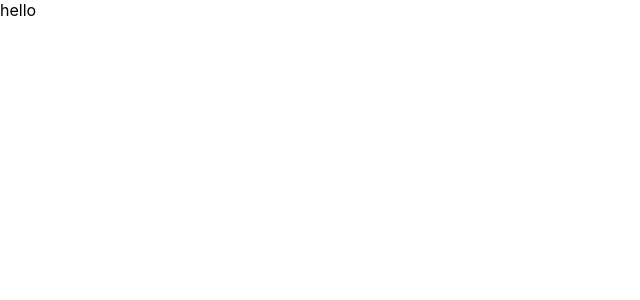
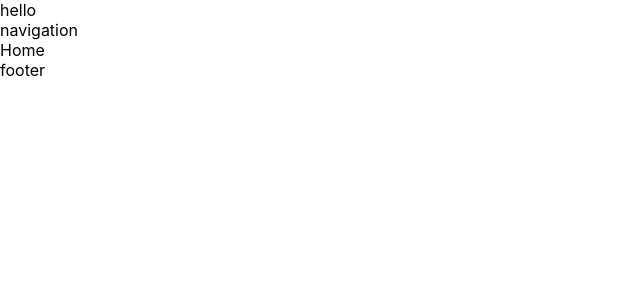
Before and after one commit to turkaytunc/portfolio, a React (Create React App) app: page / in a window 1280 px wide. Shown: the top 300 px of the page, without its empty margins (0-640 px from the left). Built offline with nearby package versions, Linux system fonts and the light colour scheme.

Commit message:
Add: basic routing

```diff
--- a/package.json
+++ b/package.json
@@ -10,8 +10,10 @@
     "@types/node": "^12.20.7",
     "@types/react": "^17.0.3",
     "@types/react-dom": "^17.0.3",
+    "history": "^4.10.1",
     "react": "^17.0.2",
     "react-dom": "^17.0.2",
+    "react-router-dom": "^5.2.0",
     "react-scripts": "4.0.3",
     "sass": "^1.32.8",
     "web-vitals": "^1.1.1"
@@ -65,6 +67,7 @@
     ]
   },
   "devDependencies": {
+    "@types/react-router-dom": "^5.1.7",
     "@typescript-eslint/eslint-plugin": "^4.21.0",
     "@typescript-eslint/parser": "^4.21.0",
     "eslint": "^7.23.0",
--- a/src/App.tsx
+++ b/src/App.tsx
@@ -1,8 +1,22 @@
 import React from 'react';
 import './App.scss';
 
+import { BrowserRouter, Switch, Route } from 'react-router-dom';
+import Home from './components/home/Home';
+
 function App() {
-  return <div className="App">hello</div>;
+  return (
+    <BrowserRouter basename="/portfolio">
+      hello
+      <nav>navigation</nav>
+      <main>
+        <Switch>
+          <Route exact path="/" component={Home} />
+        </Switch>
+      </main>
+      <footer>footer</footer>
+    </BrowserRouter>
+  );
 }
 
 export default App;
--- /dev/null
+++ b/src/components/home/Home.tsx
@@ -0,0 +1,7 @@
+import React from 'react';
+
+const Home = () => {
+  return <div>Home</div>;
+};
+
+export default Home;
```
Also changed, not shown: .eslintrc.json, 2 other files (tests, documents, lock files or other folders).
